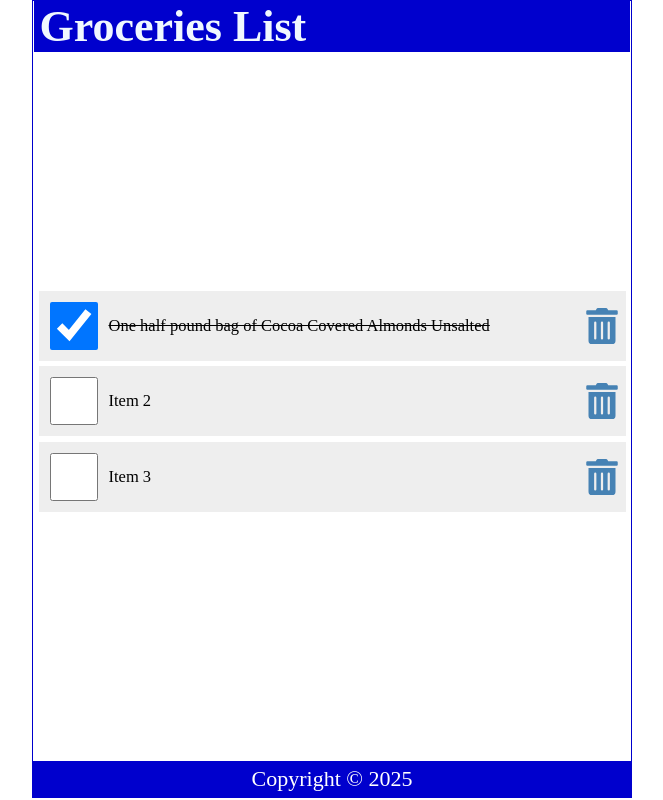
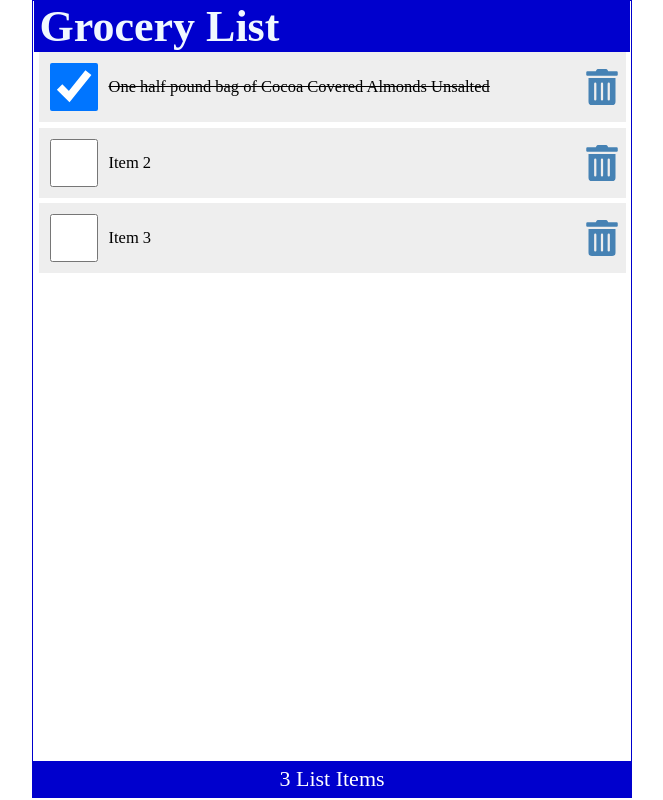
Before and after one commit to noorinoorullah130/react.js-dave-gray, a React (Vite) app: page / in a window 1280 px wide. Shown: the whole page, without its empty margins (308-971 px from the left). Built offline with nearby package versions, Linux system fonts and the light colour scheme.

Commit message:
Props and Prop Drilling

```diff
--- a/src/App.jsx
+++ b/src/App.jsx
@@ -1,15 +1,50 @@
-
-import React from "react";
+import React, { useState } from "react";
 import Header from "./Components/Header";
 import Content from "./Components/Content";
 import Footer from "./Components/Footer";
 
 function App() {
+    const [items, setItems] = useState([
+        {
+            id: 1,
+            checked: true,
+            item: "One half pound bag of Cocoa Covered Almonds Unsalted",
+        },
+        {
+            id: 2,
+            checked: false,
+            item: "Item 2",
+        },
+        {
+            id: 3,
+            checked: false,
+            item: "Item 3",
+        },
+    ]);
+
+    const handleCheck = (id) => {
+        const listItems = items.map((item) =>
+            item.id === id ? { ...item, checked: !item.checked } : item
+        );
+        setItems(listItems);
+        localStorage.setItem("shoppinglist", JSON.stringify(listItems));
+    };
+
+    const handleDelete = (id) => {
+        const listItems = items.filter((item) => item.id !== id);
+        setItems(listItems);
+        localStorage.setItem("shoppinglist", JSON.stringify(listItems));
+    };
+
     return (
         <div className="App">
-            <Header />
-            <Content />
-            <Footer />
+            <Header title="Grocery List" />
+            <Content
+                items={items}
+                handleCheck={handleCheck}
+                handleDelete={handleDelete}
+            />
+            <Footer length={items.length} />
         </div>
     );
 }
--- a/src/Components/Content.jsx
+++ b/src/Components/Content.jsx
@@ -1,68 +1,14 @@
-import React, { useState } from "react";
-import { FaTrashAlt } from "react-icons/fa";
+import ItemList from "./ItemList";
 
-const Content = () => {
-    const [items, setItems] = useState([
-        {
-            id: 1,
-            checked: true,
-            item: "One half pound bag of Cocoa Covered Almonds Unsalted",
-        },
-        {
-            id: 2,
-            checked: false,
-            item: "Item 2",
-        },
-        {
-            id: 3,
-            checked: false,
-            item: "Item 3",
-        },
-    ]);
-
-    const handleCheck = (id) => {
-        const listItems = items.map((item) =>
-            item.id === id ? { ...item, checked: !item.checked } : item
-        );
-        setItems(listItems);
-        localStorage.setItem("shoppinglist", JSON.stringify(listItems));
-    };
-
-    const handleDelete = (id) => {
-        const listItems = items.filter((item) => item.id !== id);
-        setItems(listItems);
-        localStorage.setItem("shoppinglist", JSON.stringify(listItems));
-    };
-
+const Content = ({ items, handleCheck, handleDelete }) => {
     return (
         <main>
             {items.length ? (
-                <ul>
-                    {items.map((item) => (
-                        <li className="item" key={item.id}>
-                            <input
-                                type="checkbox"
-                                onChange={() => handleCheck(item.id)}
-                                checked={item.checked}
-                            />
-                            <label
-                                style={
-                                    item.checked
-                                        ? { textDecoration: "line-through" }
-                                        : null
-                                }
-                                onDoubleClick={() => handleCheck(item.id)}
-                            >
-                                {item.item}
-                            </label>
-                            <FaTrashAlt
-                                onClick={() => handleDelete(item.id)}
-                                role="button"
-                                tabIndex="0"
-                            />
-                        </li>
-                    ))}
-                </ul>
+                <ItemList
+                    items={items}
+                    handleCheck={handleCheck}
+                    handleDelete={handleDelete}
+                />
             ) : (
                 <p style={{ marginTop: "2rem" }}>Your list is empty.</p>
             )}
--- a/src/Components/Footer.jsx
+++ b/src/Components/Footer.jsx
@@ -1,13 +1,10 @@
 import React from "react";
 
-const Footer = () => {
-
-    const today = new Date();
-
+const Footer = ({ length }) => {
     return (
         <footer>
             <p>
-                Copyright &copy; {today.getFullYear()}
+                {length} List {length > 1 ? "Items" : "Item"}
             </p>
         </footer>
     );
--- a/src/Components/Header.jsx
+++ b/src/Components/Header.jsx
@@ -1,11 +1,15 @@
 import React from "react";
 
-const Header = () => {
+const Header = ({ title }) => {
     return (
         <header>
-            <h1>Groceries List</h1>
+            <h1>{title}</h1>
         </header>
     );
 };
 
+Header.defaultPorps = {
+    title: "Default Title",
+};
+
 export default Header;
--- /dev/null
+++ b/src/Components/ItemList.jsx
@@ -0,0 +1,19 @@
+import React from "react";
+import LineItem from "./LineItem";
+
+const ItemList = ({ items, handleCheck, handleDelete }) => {
+    return (
+        <ul>
+            {items.map((item) => (
+                <LineItem
+                    key={item.id}
+                    item={item}
+                    handleCheck={handleCheck}
+                    handleDelete={handleDelete}
+                />
+            ))}
+        </ul>
+    );
+};
+
+export default ItemList;
--- /dev/null
+++ b/src/Components/LineItem.jsx
@@ -0,0 +1,28 @@
+import React from "react";
+import { FaTrashAlt } from "react-icons/fa";
+
+const LineItem = ({ item, handleCheck, handleDelete }) => {
+    return (
+        <li className="item" key={item.id}>
+            <input
+                type="checkbox"
+                onChange={() => handleCheck(item.id)}
+                checked={item.checked}
+            />
+            <label
+                style={item.checked ? { textDecoration: "line-through" } : null}
+                onDoubleClick={() => handleCheck(item.id)}
+            >
+                {item.item}
+            </label>
+            <FaTrashAlt
+                onClick={() => handleDelete(item.id)}
+                role="button"
+                tabIndex="0"
+                aria-label={`Delete ${item.item}`}
+            />
+        </li>
+    );
+};
+
+export default LineItem;
--- a/src/index.css
+++ b/src/index.css
@@ -37,7 +37,7 @@
     width: 100%;
     display: flex;
     align-items: center;
-    justify-content: center;
+    justify-content: flex-start;
     flex-direction: column;
     flex-grow: 1;
     overflow-y: auto;
```
Also changed, not shown: 1 other file (tests, documents, lock files or other folders).
